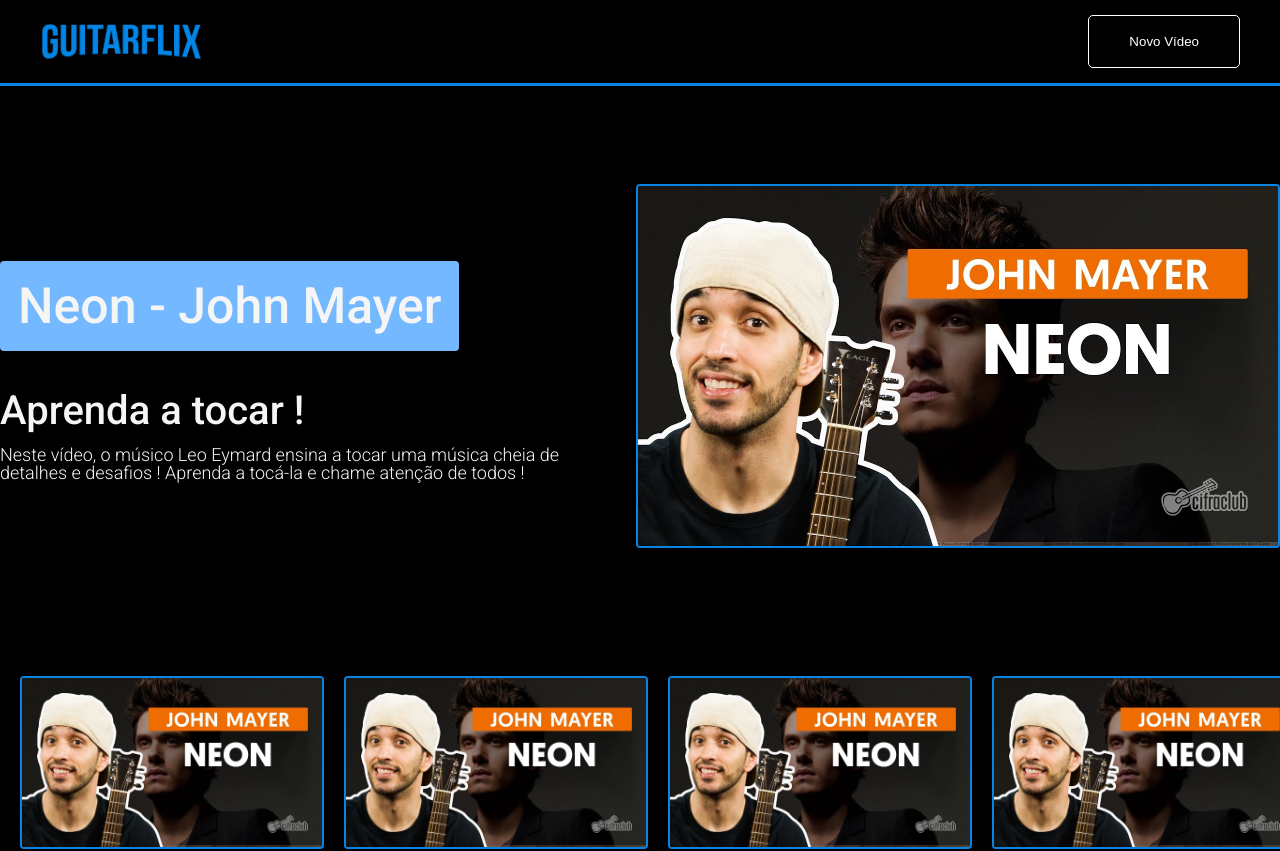
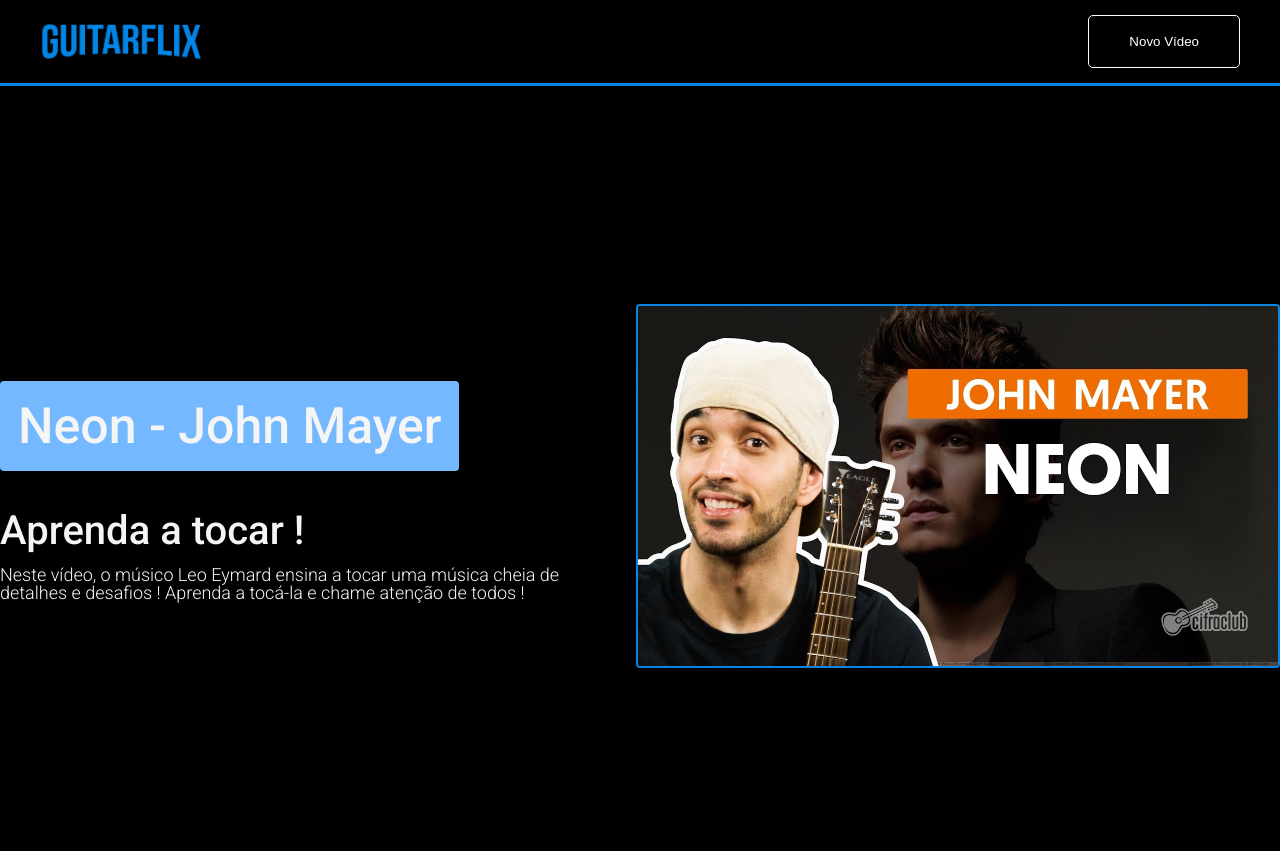
Before and after one commit to DaviQuental/guitarflix, a React (Create React App) app: page / in a window 1280 px wide. Shown: the top 851 px of the page. Built offline with nearby package versions, Linux system fonts and the light colour scheme.

Commit message:
✅  Change BanneGF Height

```diff
--- a/src/components/BannerGF/index.js
+++ b/src/components/BannerGF/index.js
@@ -1,4 +1,5 @@
 import styled from "styled-components";
+
 import container from "../../styles/tools/container";
 import TagGF from "../TagGF";
 import TitleGF from "../TitleGF";
@@ -21,6 +22,5 @@
   display: flex;
   align-items: center;
   justify-content: space-between;
-  max-height: 70vh;
   height: 100vh;
 `;
```
